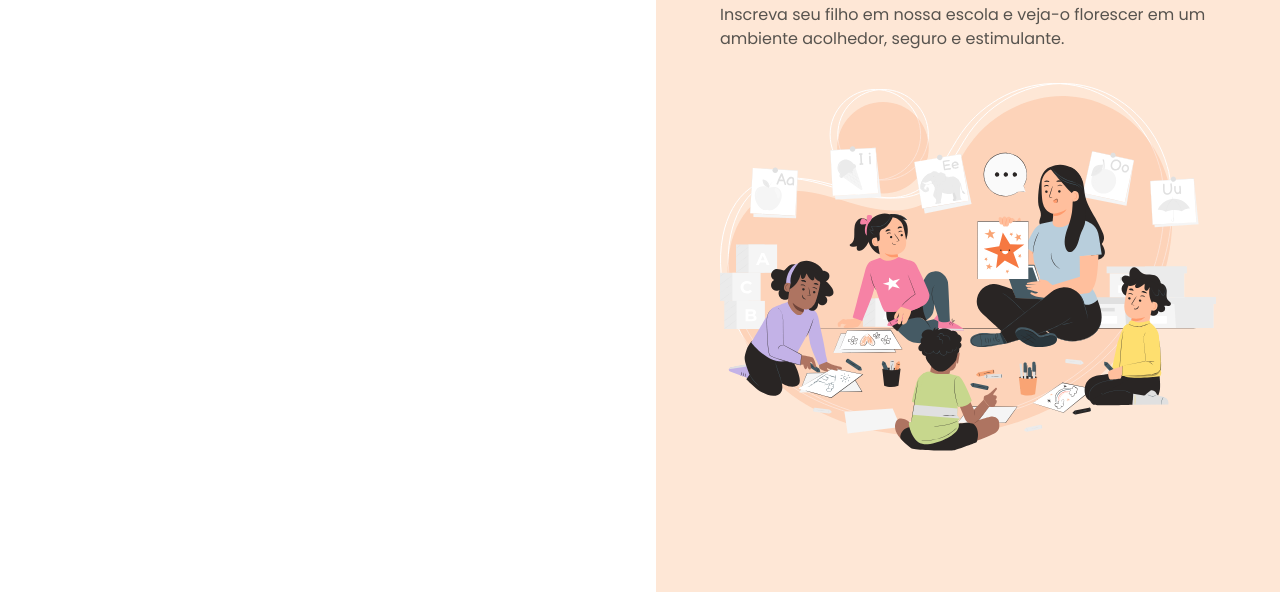
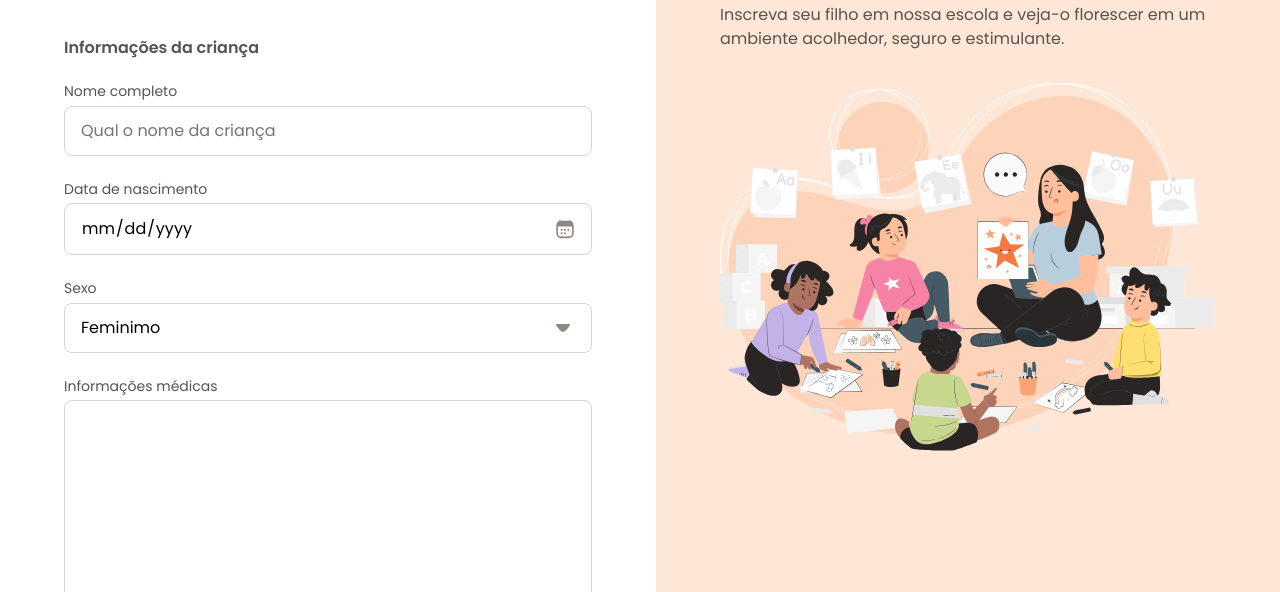
Before and after one commit to annabeatrizpereira/formulario-matricula, a plain HTML site: page index.html in a window 1280 px wide. Shown: the part 208-800 px from the top of the page. Drawn offline with Linux system fonts and the light colour scheme.

Commit message:
estilizando os inputs de data e select

```diff
--- a/index.html
+++ b/index.html
@@ -21,6 +21,54 @@
 
                 <h1>Formulário de matrícula</h1>
                 <p>Preencha os dados abaixo para matricular seu filho na escola de educação infantil Estrelas do Amanhã.</p>
+
+                <form action="" method="POST" enctype="multipart/form-data">
+                    <fieldset class="child-info">
+                        <legend>Informações da criança</legend>
+
+                        <div class="input-wrapper">
+                            <label for="fullname">Nome completo</label>
+                            <input
+                                type="text"     id="fullname"   placeholder="Qual o nome da criança">
+                        </div>
+
+                        <div class="input-wrapper">
+                            <label for="birth">Data de nascimento</label>
+                            <input
+                                type="date"
+                                id="birth"
+                                name="birth"
+                                lang="pt-BR">
+                        </div>
+
+                        <div class="select-wrapper">
+                            <label for="gender">Sexo</label>
+                            <select name="gender" id="gender">
+                                <option value="female">Feminimo</option>
+                                <option value="male">Masculino</option>
+                                <option value="na">Prefiro não responder</option>
+                            </select>
+                        </div>
+
+                        <div class="textarea-wrapper">
+                            <label for="medical-info">Informações médicas</label>
+                            <textarea
+                                name="medical-info"
+                                id="medical-info"
+                                cols="30"
+                                rows="10"
+                                placeholder="A criança possui alguma condição médica que a escola deve estar ciente? (Se sim, especifique)">
+                            </textarea>
+                        </div>
+
+                        <div class="droparea-wrapper">
+                            <label for="birth-file">Certidão de nascimento</label>
+                            <input type="file" name="birth-file" id="birth-file">
+                            <img src="assets/icons/cloud-upload.svg" alt="ícone de uma nuvem de upload">
+                            <p>Clique aqui para <br> selecionar os arquivos</p>
+                        </div>
+                    </fieldset>
+                </form>
             </div>
         </main>
 
--- /dev/null
+++ b/styles/fields/index.css
@@ -0,0 +1,54 @@
+input, textarea, select {
+    appearance: none;
+    width: 100%;
+    border-radius: .5rem;
+    border: 1px solid var(--stroke-default);
+
+    padding: .75rem 1rem;
+
+    font: var(--text);
+}
+
+label {
+    font: var(--text-sm);
+    color: var(--text-secondary);
+
+    display: block;
+    margin-bottom: .25rem;
+}
+
+input:focus,
+select:focus,
+textarea:focus {
+    outline: .25rem solid var(--surface-secondary);
+    border: .125rem solid var(--stroke-highlight);
+    outline-offset: .1px; /* para aparecer a borda no safari */
+}
+
+input[type="date"] {
+    position: relative;
+
+    /* para deixar invisível o calendário */
+    &::-webkit-calendar-picker-indicator {
+        opacity: 0;
+    }
+
+    /* criando elemento html */
+    &::before {
+        content: "";
+        position: absolute;
+        background: url(../../assets/icons/calendar-03.svg) center/contain;
+        right: 1rem;
+        width: 1.25rem;
+        height: 1.25rem;
+
+        /* centralizando o elemento ao meio */
+        top: 50%;
+        transform: translateY(-50%);
+    }
+}
+
+select {
+    background: url(../../assets/icons/arrow-down-01.svg) no-repeat calc(100% - 1rem);
+    background-color: transparent;
+}
--- /dev/null
+++ b/styles/forms.css
@@ -0,0 +1,15 @@
+form {
+    margin-top: 3rem;
+
+}
+
+fieldset {
+    border: none;
+    display: grid;
+    gap: 1.5rem;
+}
+
+legend {
+    font: 600 1rem/1.25 var(--font-family);
+    margin-bottom: 1.5rem;
+}
--- a/styles/index.css
+++ b/styles/index.css
@@ -1,2 +1,4 @@
 @import url(global.css);
 @import url(layout.css);
+@import url(forms.css);
+@import url(fields/index.css);
```
